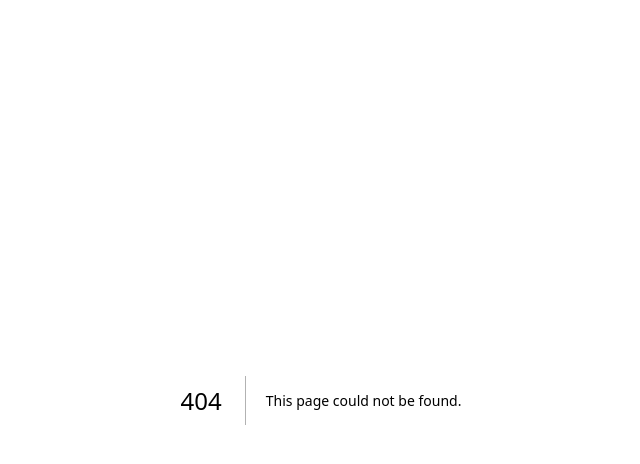
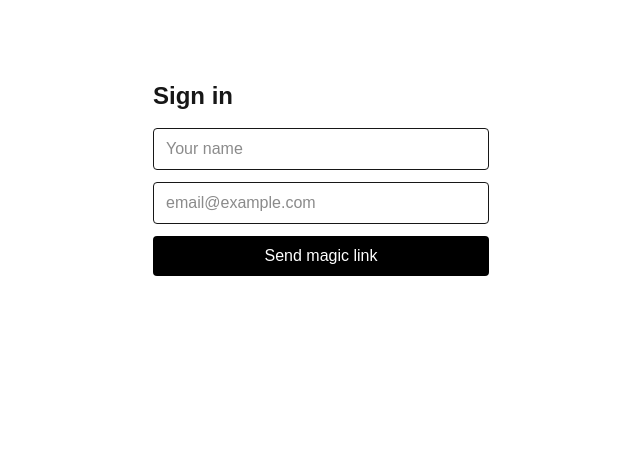
Before and after one commit to ivanma9/phostro, a Next.js app: page /auth/signin in a window 1280 px wide. Before the commit this address had no page. Shown: the top 464 px of the page, without its empty margins (319-959 px from the left). Built offline with nearby package versions, Linux system fonts and the light colour scheme.

Commit message:
feat: add sign-in page, auth error page, and logout endpoint

```diff
--- /dev/null
+++ b/app/api/auth/logout/route.ts
@@ -0,0 +1,8 @@
+import { NextResponse } from 'next/server'
+import { getSession } from '@/lib/auth/session'
+
+export async function POST() {
+  const session = await getSession()
+  session.destroy()
+  return NextResponse.json({ ok: true })
+}
--- /dev/null
+++ b/app/auth/error/page.tsx
@@ -0,0 +1,13 @@
+import Link from 'next/link'
+
+export default function AuthErrorPage() {
+  return (
+    <main className="mx-auto max-w-sm p-6 pt-20">
+      <h1 className="mb-2 text-xl font-semibold">Link expired or invalid</h1>
+      <p className="mb-4 text-sm text-gray-600">Try requesting a new magic link.</p>
+      <Link href="/auth/signin" className="text-blue-600 underline">
+        Back to sign-in
+      </Link>
+    </main>
+  )
+}
--- /dev/null
+++ b/app/auth/signin/page.tsx
@@ -0,0 +1,10 @@
+import { SignInForm } from '@/components/SignInForm'
+
+export default function SignInPage() {
+  return (
+    <main className="mx-auto max-w-sm p-6 pt-20">
+      <h1 className="mb-4 text-2xl font-semibold">Sign in</h1>
+      <SignInForm />
+    </main>
+  )
+}
--- /dev/null
+++ b/components/SignInForm.tsx
@@ -0,0 +1,66 @@
+'use client'
+
+import { type FormEvent, useState } from 'react'
+
+export function SignInForm() {
+  const [contact, setContact] = useState('')
+  const [name, setName] = useState('')
+  const [sent, setSent] = useState(false)
+  const [error, setError] = useState<string | null>(null)
+  const [submitting, setSubmitting] = useState(false)
+
+  async function submit(e: FormEvent) {
+    e.preventDefault()
+    setError(null)
+    setSubmitting(true)
+    try {
+      const res = await fetch('/api/auth/request', {
+        method: 'POST',
+        headers: { 'content-type': 'application/json' },
+        body: JSON.stringify({ contact, name }),
+      })
+      if (res.ok) setSent(true)
+      else setError('Could not send magic link.')
+    } catch {
+      setError('Network error. Try again.')
+    } finally {
+      setSubmitting(false)
+    }
+  }
+
+  if (sent) {
+    return (
+      <p className="text-sm">
+        Check <strong>{contact}</strong> for your sign-in link.
+      </p>
+    )
+  }
+
+  return (
+    <form onSubmit={submit} className="space-y-3">
+      <input
+        value={name}
+        onChange={(e) => setName(e.target.value)}
+        placeholder="Your name"
+        required
+        className="w-full rounded border px-3 py-2"
+      />
+      <input
+        value={contact}
+        onChange={(e) => setContact(e.target.value)}
+        placeholder="email@example.com"
+        type="email"
+        required
+        className="w-full rounded border px-3 py-2"
+      />
+      <button
+        type="submit"
+        disabled={submitting}
+        className="w-full rounded bg-black px-4 py-2 text-white disabled:opacity-50"
+      >
+        {submitting ? 'Sending…' : 'Send magic link'}
+      </button>
+      {error && <p className="text-sm text-red-600">{error}</p>}
+    </form>
+  )
+}
```
